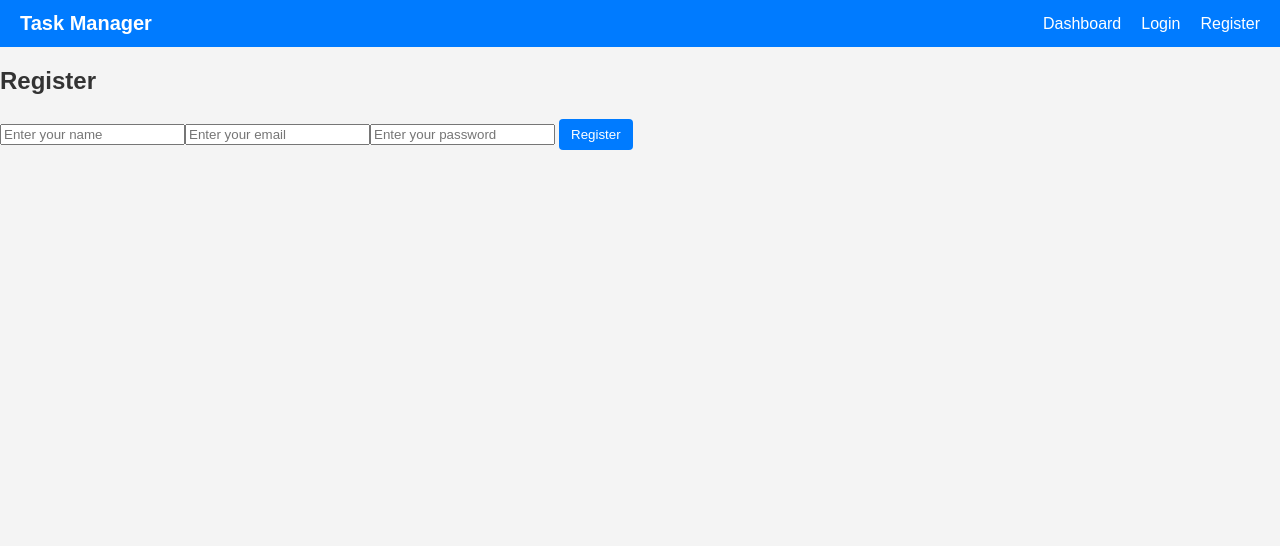
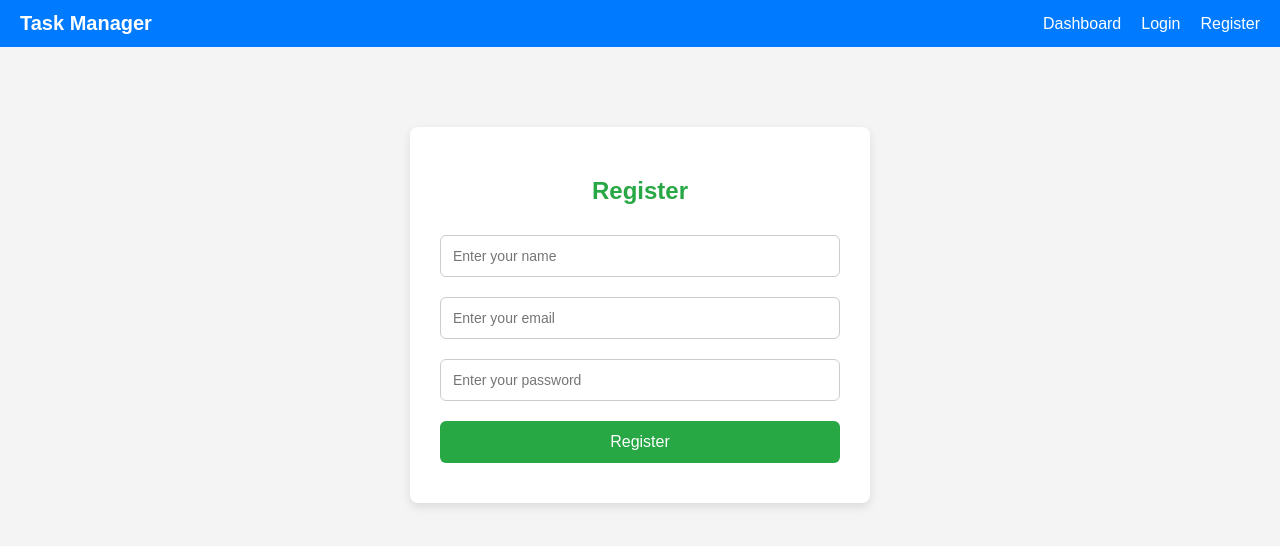
Before and after one commit to Yacho-glitch/Task-Manager-with-Authentication, a React (Create React App) app in the folder task-management-frontend/: page /register in a window 1280 px wide. Shown: the top 546 px of the page. Built offline with nearby package versions, Linux system fonts and the light colour scheme.

Commit message:
feat: fix the styling for the register page

```diff
--- a/task-management-frontend/src/pages/Register.js
+++ b/task-management-frontend/src/pages/Register.js
@@ -1,5 +1,6 @@
 import React, { useState } from 'react';
 import api from '../api/api';
+import "./../styles/Register.css";
 
 export default function Register() {
     const [name, setName] = useState("");
@@ -18,10 +19,11 @@ export default function Register() {
     };
 
     return (
-        <form onSubmit={handleRegister}>
+        <form className='register-form' onSubmit={handleRegister}>
             <h2>Register</h2>
             <input
                 type="text"
+                className='register-input'
                 value={name}
                 onChange={(e) => setName(e.target.value)}
                 placeholder="Enter your name"
@@ -29,6 +31,7 @@ export default function Register() {
 
             <input
                 type="email"
+                className='register-input'
                 value={email}
                 onChange={(e) => setEmail(e.target.value)}
                 placeholder="Enter your email"
@@ -36,12 +39,13 @@ export default function Register() {
 
             <input
                 type="password"
+                className='register-input'
                 value={password}
                 onChange={(e) => setPassword(e.target.value)}
                 placeholder="Enter your password"
             />
 
-            <button type="submit">Register</button>
+            <button className='register-button' type="submit">Register</button>
         </form>
     )
 }
--- a/task-management-frontend/src/styles/Register.css
+++ b/task-management-frontend/src/styles/Register.css
@@ -1,16 +1,46 @@
 .register-form {
     max-width: 400px;
-    margin: 50px auto;
+    margin: 80px auto;
     background: white;
-    padding: 20px;
+    padding: 30px;
     border-radius: 8px;
-    box-shadow: 0 2px 5px rgba(0,0,0,0.1);
+    box-shadow: 0 4px 10px rgba(0,0,0,0.1);
 }
 
-.register-form input {
+.register-form h2 {
+    text-align: center;
+    margin-bottom: 20px;
+    color: #28a745;
+}
+
+.register-input,
+.register-button {
     width: 100%;
-    padding: 10px;
-    margin: 8px 0;
+    padding: 12px;
+    margin: 10px 0;
     border: 1px solid #ccc;
-    border-radius: 4px;
+    border-radius: 6px;
+    font-size: 14px;
+    box-sizing: border-box;
 }
+
+.register-input {
+    border: 1px solid #ccc;
+}
+
+.register-input:focus {
+    border-color: #28a745;
+    outline: none;
+}
+
+.register-button {
+    background-color: #28a745;
+    color: white;
+    border: none;
+    font-size: 16px;
+    cursor: pointer;
+}
+
+.register-button:hover {
+    background-color: #218838;
+}
```
